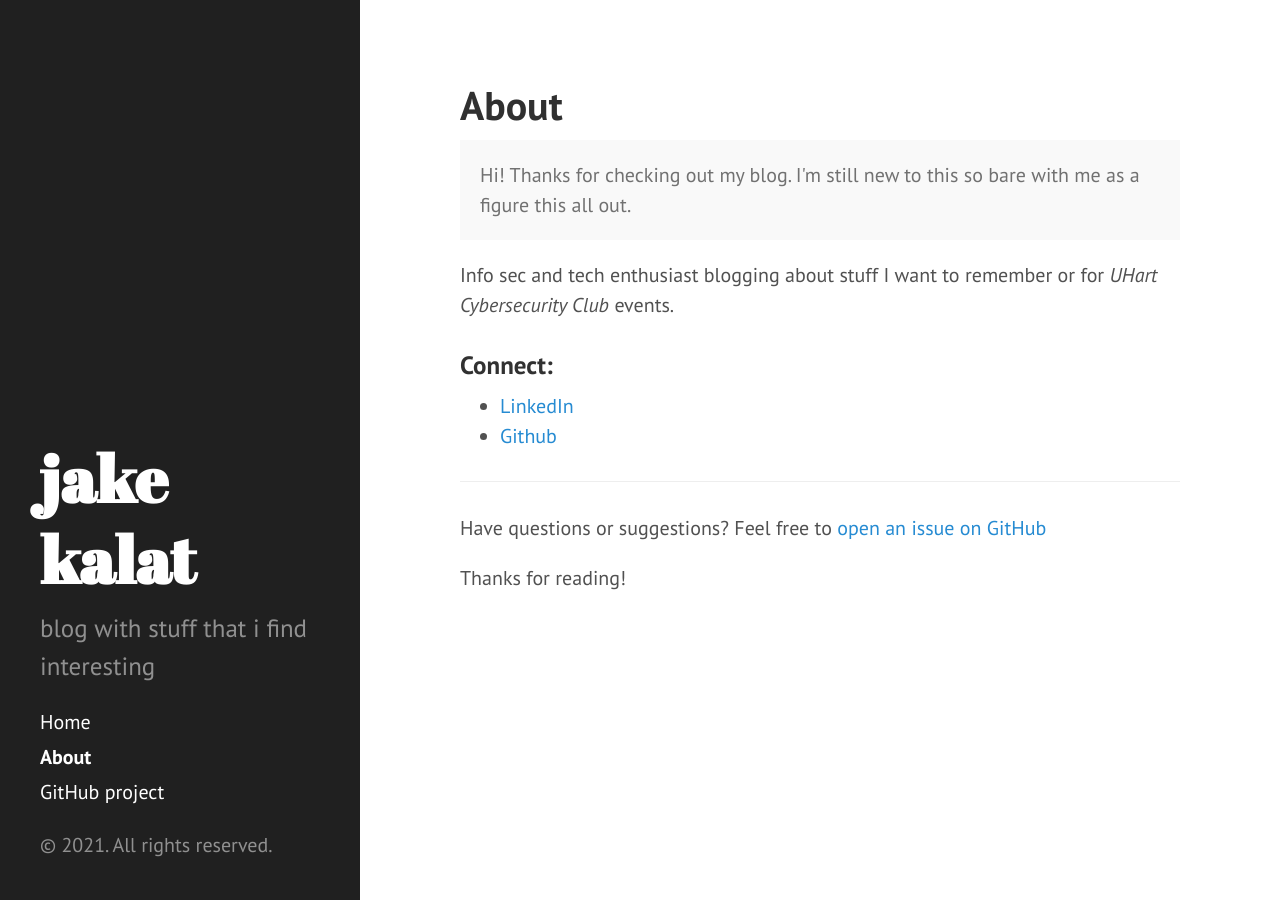
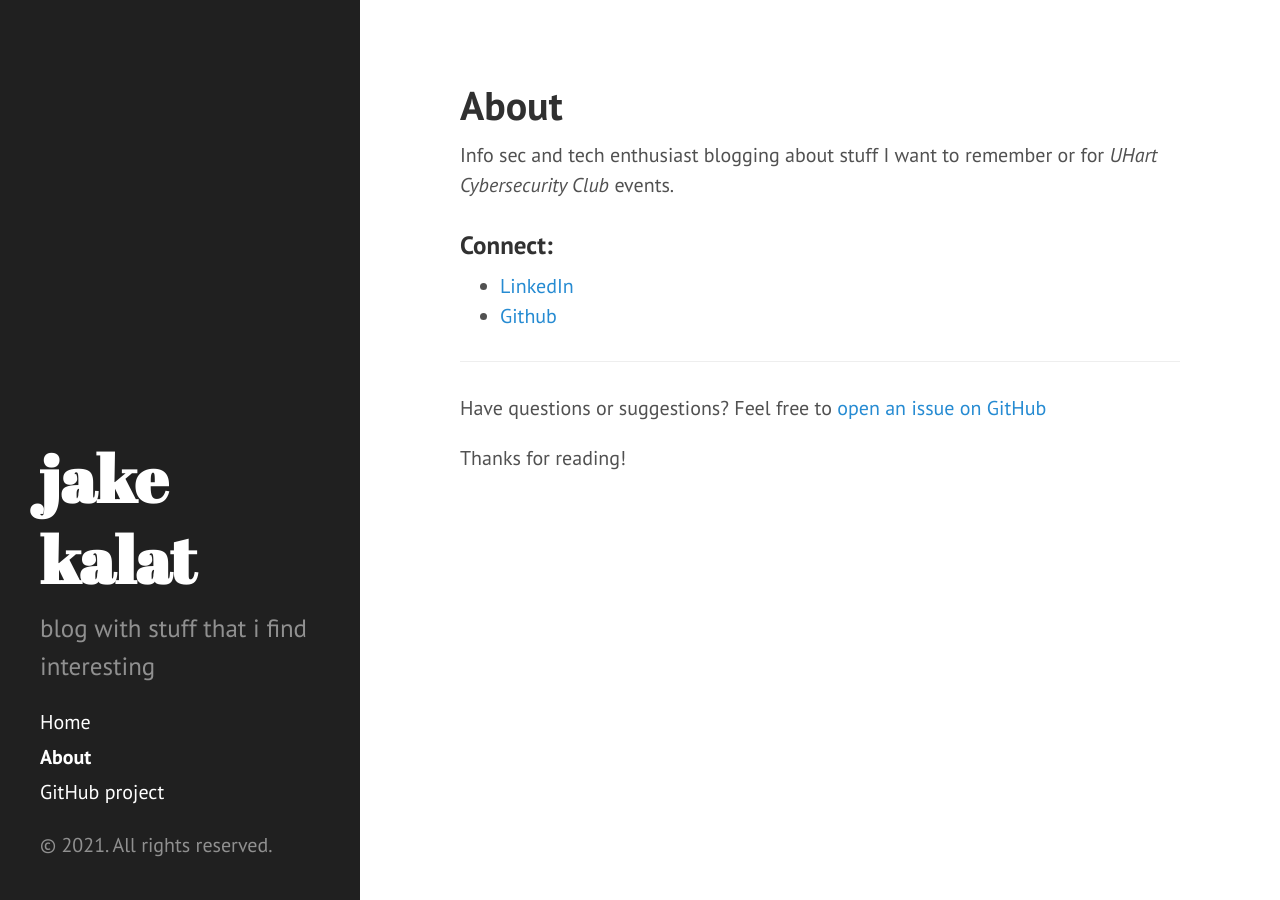
Before and after one commit to jacobkalat/jacobkalat.github.io, a Jekyll site: the page built from about.md, in a window 1280 px wide. Built offline with Jekyll 4.4.1, drawn with Linux system fonts in a browser that asks for light colours; Markdown is read by kramdown in place of the engine named in the settings.

Commit message:
removes comment

```diff
--- a/about.md
+++ b/about.md
@@ -2,10 +2,6 @@
 layout: page
 title: About
 ---
-
-<p class="message">
-  Hi! Thanks for checking out my blog. I'm still new to this so bare with me as a figure this all out.
-</p>
 
 Info sec and tech enthusiast blogging about stuff I want to remember or for *UHart Cybersecurity Club* events.
 
```
